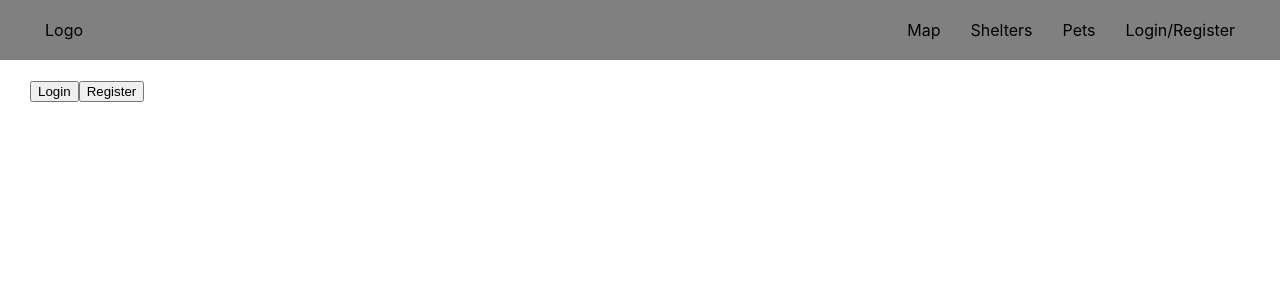
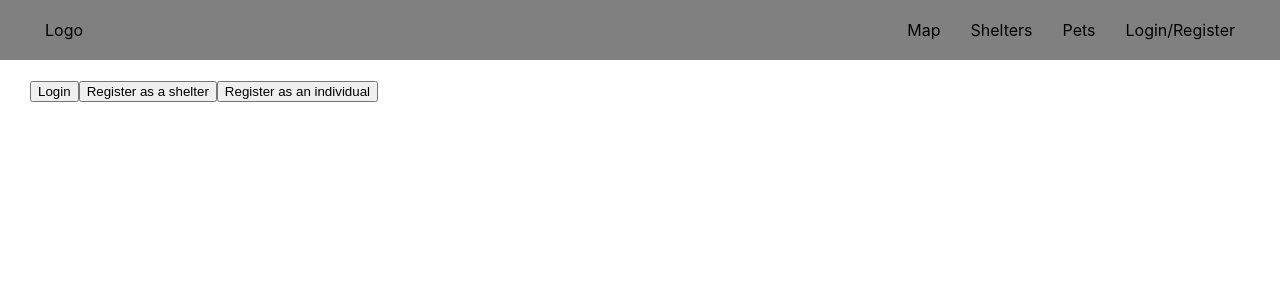
Before and after one commit to Mystypix/help-animals-to-find-home, a Next.js app: page /login-and-register in a window 1280 px wide. Shown: the top 300 px of the page. Built offline with nearby package versions, Linux system fonts and the light colour scheme; no server answers.

Commit message:
auth hooks

```diff
--- a/components/navigation/navigation.tsx
+++ b/components/navigation/navigation.tsx
@@ -1,15 +1,29 @@
 import Link from '../link'
 import {StyledNavigation} from './navigation.styles'
+import { useAuth } from '../../context/auth-user-context'
+import { useRouter } from 'next/router'
+import { useEffect } from 'react'
 
-const Navigation = () => (
+const Navigation = () => {
+    const { authUser, loading, signOut } = useAuth()
+    const router = useRouter()
+
+    // Listen for changes on loading and authUser, redirect if needed
+    // useEffect(() => {
+    //     if (!loading && !authUser) router.push('/')
+    // }, [authUser, loading])
+
+    return (
         <StyledNavigation>
             <Link href='/'>Logo</Link>
             <div style={{flex: '1 1 auto'}} />
             <Link href='/map'>Map</Link>
             <Link href='/shelters'>Shelters</Link>
             <Link href='/pets'>Pets</Link>
-        <Link href='/login-and-register'>Login/Register</Link>
+            {!authUser && <Link href='/login-and-register'>Login/Register</Link>}
+            {authUser && <button onClick={signOut}>Log out</button>}
         </StyledNavigation>
     )
+}
 
 export default Navigation
--- /dev/null
+++ b/context/auth-user-context.js
@@ -0,0 +1,17 @@
+import { createContext, useContext } from 'react'
+import useFirebaseAuth from '../firebase/auth'
+
+const AuthUserContext = createContext({
+  authUser: null,
+  loading: true,
+  signInWithGoogle: async () => {},
+  signOut: async () => {},
+})
+
+export function AuthUserProvider({ children }) {
+  const auth = useFirebaseAuth()
+  return <AuthUserContext.Provider value={auth}>{children}</AuthUserContext.Provider>
+}
+
+// custom hook to use the authUserContext and access authUser and loading
+export const useAuth = () => useContext(AuthUserContext)
--- /dev/null
+++ b/firebase/auth.ts
@@ -0,0 +1,52 @@
+import { useState, useEffect } from 'react'
+import {auth} from './firebase'
+import { signInWithPopup, GoogleAuthProvider } from 'firebase/auth'
+
+const provider = new GoogleAuthProvider()
+
+const formatAuthUser = (user) => ({
+  uid: user.uid,
+  email: user.email
+})
+
+export default function useFirebaseAuth() {
+  const [authUser, setAuthUser] = useState(null)
+  const [loading, setLoading] = useState(true)
+
+  const authStateChanged = async (authState) => {
+    if (!authState) {
+      setAuthUser(null)
+      setLoading(false)
+      return
+    }
+
+    setLoading(true)
+    var formattedUser = formatAuthUser(authState)
+    setAuthUser(formattedUser)
+    setLoading(false)
+  }
+
+  const clear = () => {
+    setAuthUser(null)
+    setLoading(true)
+  }
+
+  const signInWithGoogle = () =>
+    signInWithPopup(auth, provider)
+
+  const signOut = () =>
+    auth.signOut().then(clear)
+
+    // listen for Firebase state change
+  useEffect(() => {
+    const unsubscribe = auth.onAuthStateChanged(authStateChanged)
+    return () => unsubscribe()
+  }, [])
+
+  return {
+    authUser,
+    loading,
+    signInWithGoogle,
+    signOut,
+  }
+}
--- a/firebase/firebase.ts
+++ b/firebase/firebase.ts
@@ -1,7 +1,5 @@
 import { initializeApp, getApps, getApp } from 'firebase/app'
-import { getAuth, signInWithPopup, GoogleAuthProvider } from 'firebase/auth'
-
-const provider = new GoogleAuthProvider();
+import { getAuth } from 'firebase/auth'
 
 const config = {
     apiKey: "AIzaSyBhJQfBbY6qrciyNsVUKdT53FDuZQopjEM",
@@ -12,15 +10,8 @@ const config = {
     appId: "1:709803263430:web:6c8b450ac9028e2b3cdec7"
 }
 
-const app = !getApps().length ? initializeApp( config ) : getApp()
+const Firebase = !getApps().length ? initializeApp( config ) : getApp()
 
-export const auth = getAuth(app)
-export const signInWithGoogle = () => signInWithPopup(auth, provider)
-  .then((result) => {
-    return result.user
-  }).catch((error) => {
-    console.error('Something went wrong', error)
-    return null
-  })
+export const auth = getAuth(Firebase)
 
-export default app
+export default Firebase
--- a/pages/_app.tsx
+++ b/pages/_app.tsx
@@ -1,8 +1,9 @@
 import '../styles/globals.css'
 import type { AppProps } from 'next/app'
+import { AuthUserProvider } from '../context/auth-user-context'
 
 function MyApp({ Component, pageProps }: AppProps) {
-  return <Component {...pageProps} />
+  return <AuthUserProvider><Component {...pageProps} /></AuthUserProvider>
 }
 
 export default MyApp
--- a/pages/login-and-register.tsx
+++ b/pages/login-and-register.tsx
@@ -1,19 +1,32 @@
 import type { NextPage } from 'next'
-import { useState } from 'react'
 import Head from 'next/head'
 import styles from '../styles/Home.module.css'
 import Layout from '../components/layout'
-import { signInWithGoogle } from '../firebase/firebase'
+import { useAuth } from '../context/auth-user-context'
+import { useRouter } from 'next/router'
 
 const LoginAndRegister: NextPage = () => {
-  const [user, setUser] = useState(null)
+  const { authUser, loading, signInWithGoogle } = useAuth()
+  const router = useRouter()
 
-  const handleRegister = async () => {
-    const userObj = await signInWithGoogle()
+  const handleRegisterShelter = () => {
+    signInWithGoogle()
+    .then(authUser => {
+      router.push('/shelter-settings');
+    })
+    .catch(error => {
+      console.error(error)
+    })
+  }
 
-    if (userObj) {
-      setUser(userObj)
-    }
+  const handleRegisterIndividual = () => {
+    signInWithGoogle()
+    .then(authUser => {
+      router.push('/individual-settings');
+    })
+    .catch(error => {
+      console.error(error)
+    })
   }
 
   return (
@@ -23,18 +36,13 @@ const LoginAndRegister: NextPage = () => {
         <link rel="icon" href="/favicon.ico" />
       </Head>
       <Layout>
-        {!user && (
+        {loading && <div>loading...</div>}
+        {!authUser && (
           <div>
             <button onClick={signInWithGoogle}>Login</button>
-            <button onClick={handleRegister}>Register</button>
+            <button onClick={handleRegisterShelter}>Register as a shelter</button>
+            <button onClick={handleRegisterIndividual}>Register as an individual</button>
           </div>
-        )}
-        {user && (
-          <form>
-            <input placeholder='name' />
-            <input placeholder='adress' />
-            <input placeholder='identifier' />
-          </form>
         )}
       </Layout>
     </div>
```
Lines whose indentation alone changed are shown as unchanged.
